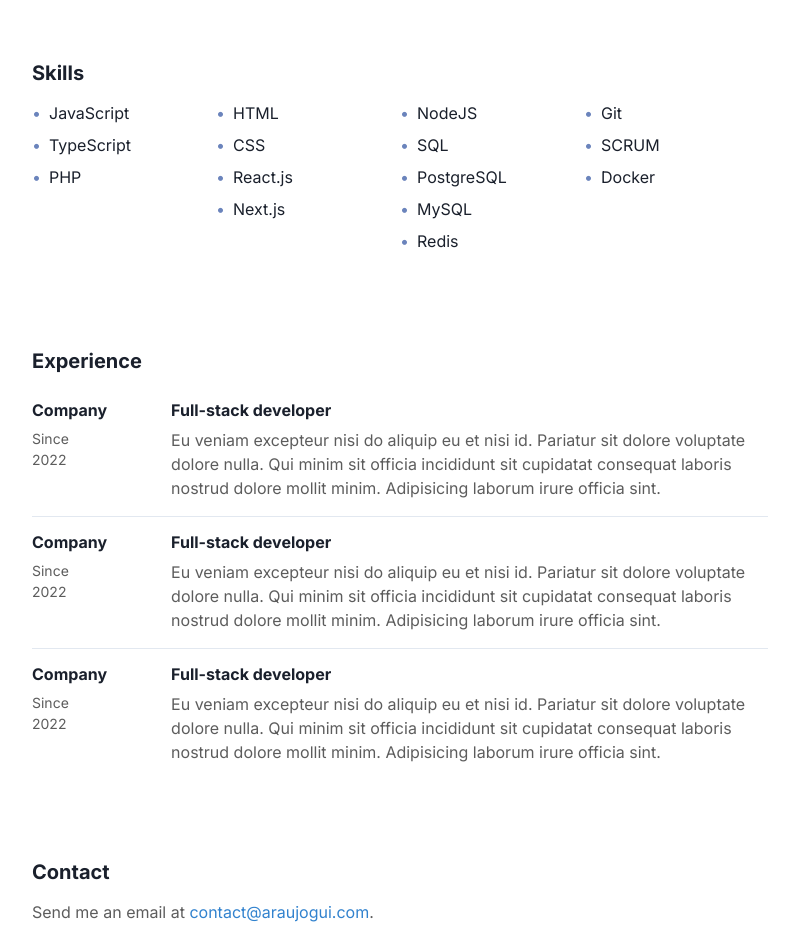
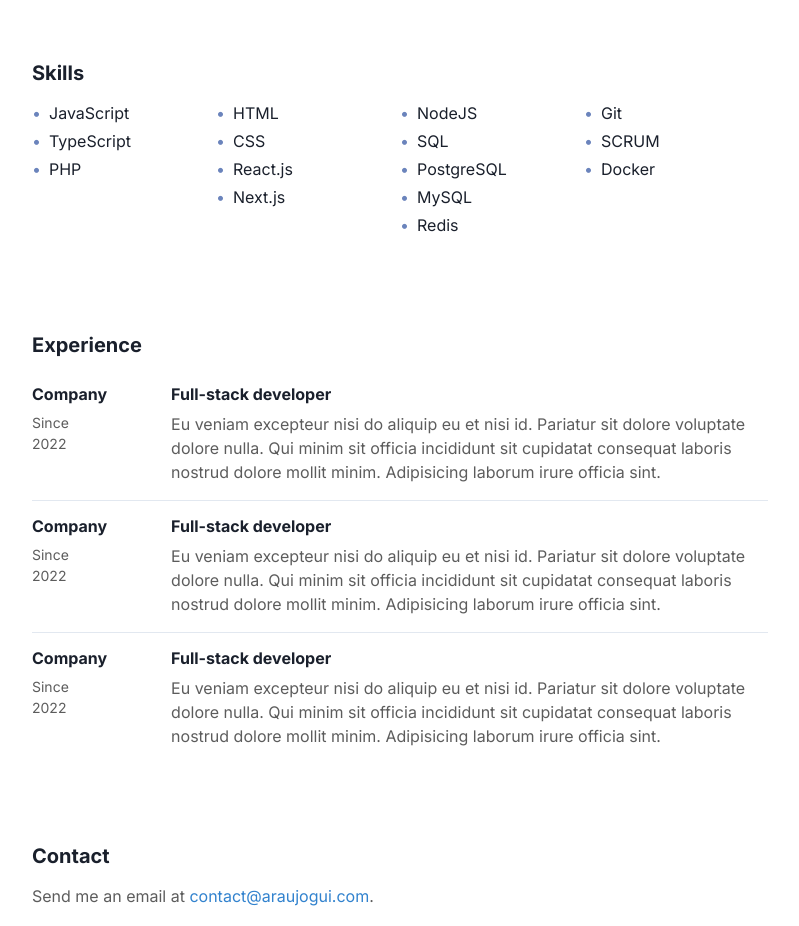
Before and after one commit to araujogui/araujogui.com, a Next.js app: page / in a window 1280 px wide. Shown: the part 1360-2286 px from the top of the page, without its empty margins (240-1039 px from the left). Built offline with nearby package versions, Linux system fonts and the light colour scheme.

Commit message:
Reduce skills items spacing

```diff
--- a/components/Skills/index.jsx
+++ b/components/Skills/index.jsx
@@ -7,25 +7,25 @@ const Skills = () => {
       <Container maxW="container.md">
         <Heading size="md">Skills</Heading>
         <SimpleGrid columns={{ base: 2, md: 4 }} mt="4">
-          <List spacing="2">
+          <List spacing="1">
             <Item>JavaScript</Item>
             <Item>TypeScript</Item>
             <Item>PHP</Item>
           </List>
-          <List spacing="2">
+          <List spacing="1">
             <Item>HTML</Item>
             <Item>CSS</Item>
             <Item>React.js</Item>
             <Item>Next.js</Item>
           </List>
-          <List spacing="2">
+          <List spacing="1">
             <Item>NodeJS</Item>
             <Item>SQL</Item>
             <Item>PostgreSQL</Item>
             <Item>MySQL</Item>
             <Item>Redis</Item>
           </List>
-          <List spacing="2">
+          <List spacing="1">
             <Item>Git</Item>
             <Item>SCRUM</Item>
             <Item>Docker</Item>
```
